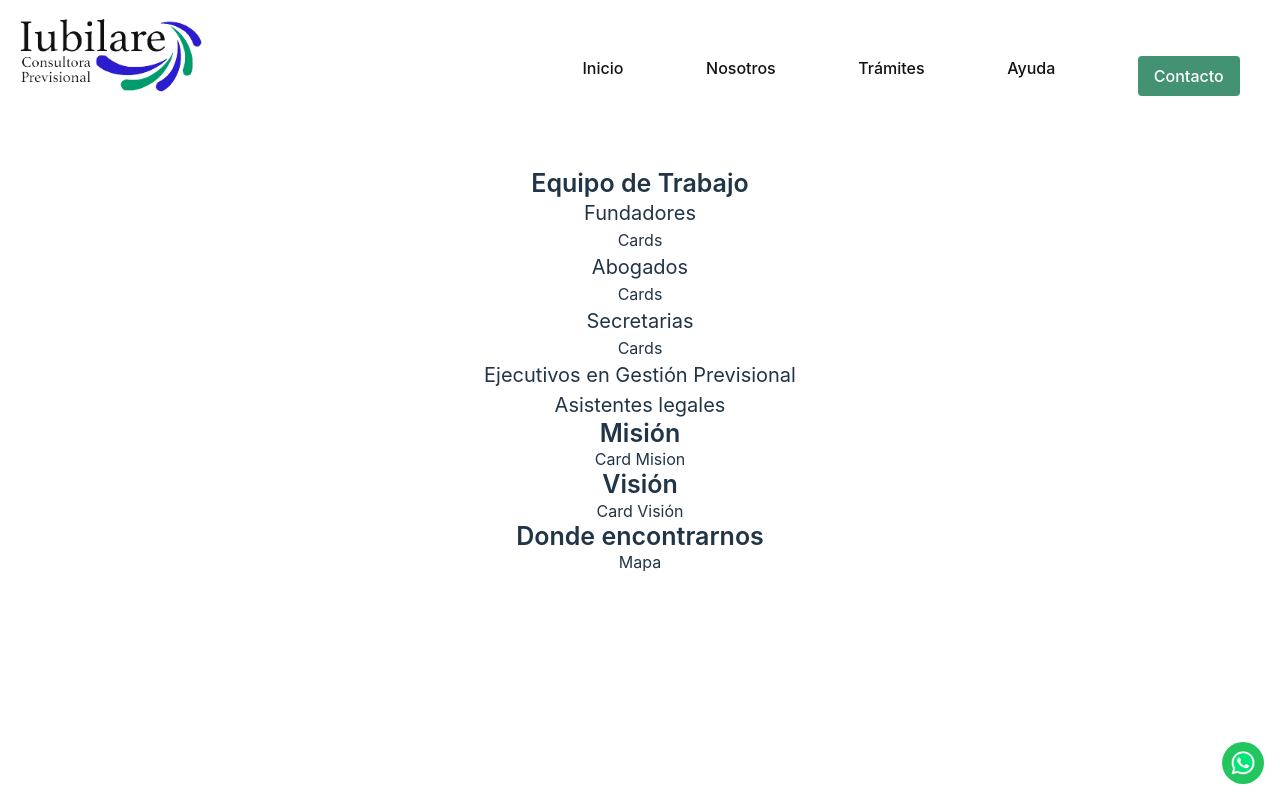
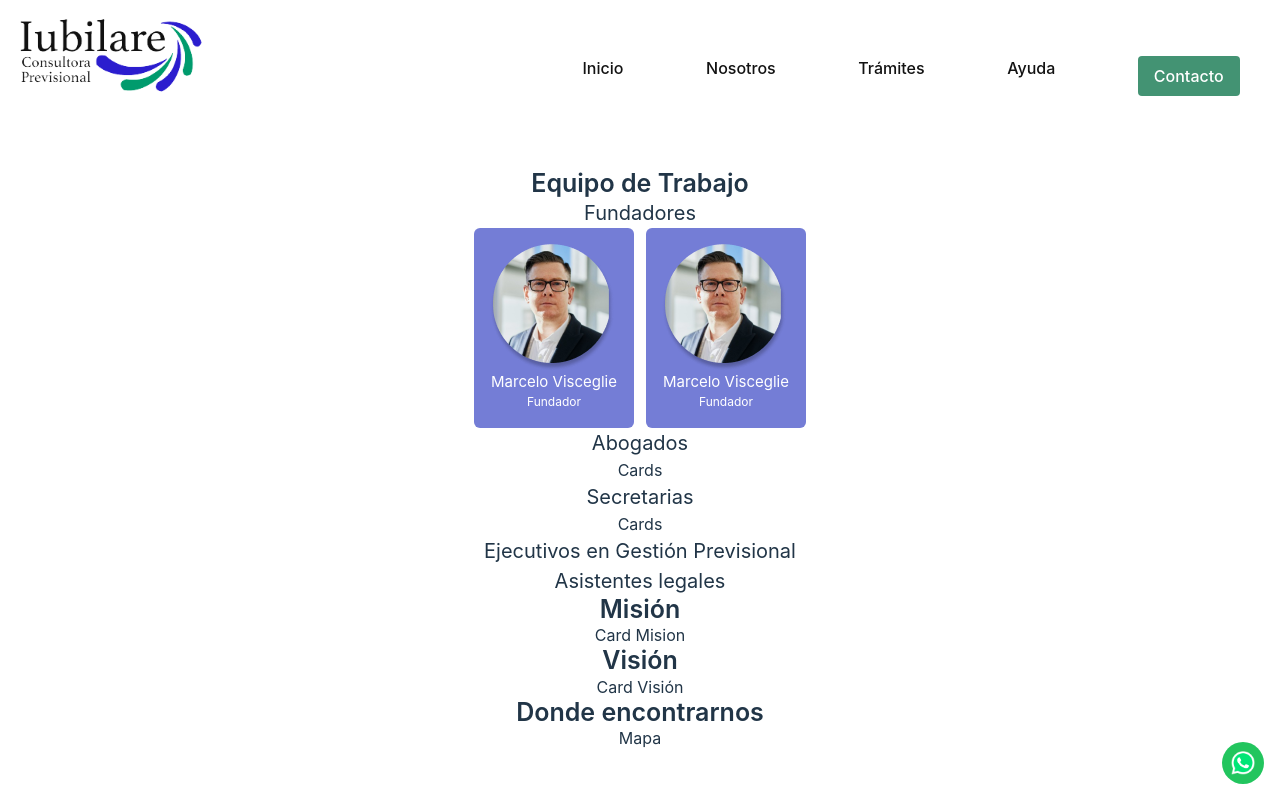
Before and after one commit to FooTalent/iubilare, a React (Vite) app: page /nosotros in a window 1280 px wide. Shown: the top 800 px of the page. Built offline with nearby package versions, Linux system fonts and the light colour scheme.

Commit message:
feature/ cards nosotros view

```diff
--- /dev/null
+++ b/src/components/cardNosotros/CardNosotros.tsx
@@ -0,0 +1,16 @@
+
+
+export default function CardNosotros () {
+
+
+    return (
+        <>
+            <div className="bg-background-violet w-[160px] h-[200px] rounded-md shadow-2xl pt-[16px] px-[16px]">
+                    <img src="./nosotros/image-1.png" alt="" />
+                    <p className="text-white text-[15px]">Marcelo Visceglie</p>
+                    <p className="text-white text-[12px]">Fundador</p>
+            </div>
+        </>
+    )
+
+}
--- a/src/views/Nosotros.tsx
+++ b/src/views/Nosotros.tsx
@@ -1,3 +1,5 @@
+import CardNosotros from "../components/cardNosotros/CardNosotros"
+
 
 
 
@@ -10,13 +12,16 @@ export default function Nosotros () {
             {/* Separador 48px */}
             <div className="min-h-[48px]"></div>
 
-            <div>
+            <div className="px-[16px]">
                 <div>
                     <h1 className="font-semibold text-[25px]" >Equipo de Trabajo</h1>
                 </div>
                 <div>
                     <h3 className="text-[20px]">Fundadores</h3>
-                    <div>Cards</div>
+                    <div className="flex flex-row justify-center gap-3">
+                        <CardNosotros/>
+                        <CardNosotros/>
+                    </div>
                 </div>
                 <div>
                     <h3 className="text-[20px]">Abogados</h3>
```
Also changed, not shown: public/divider.png (added), public/nosotros/image-1.png (added).
